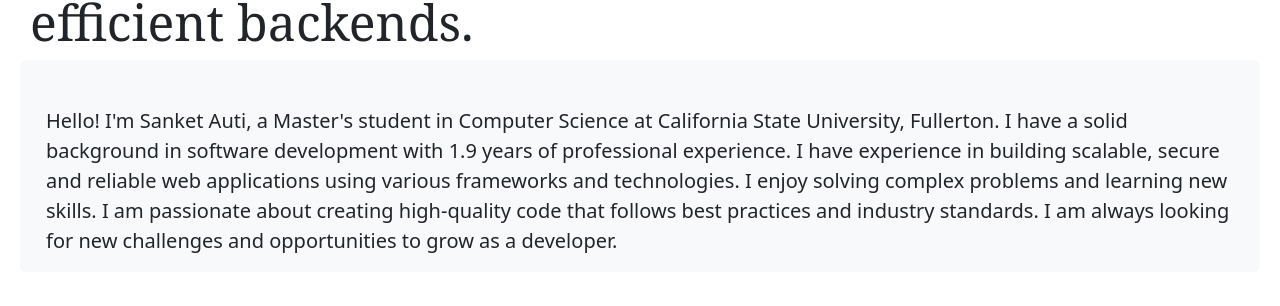
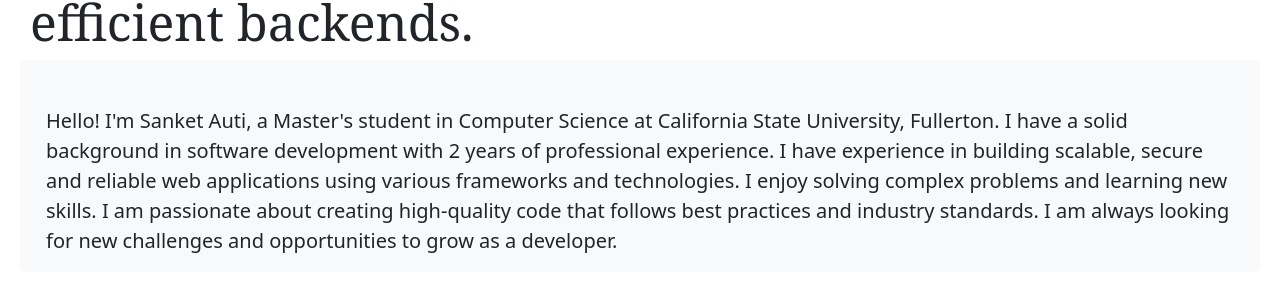
Before and after one commit to sanketauti8/portfolio, a React (Create React App) app: page / in a window 1280 px wide. Shown: the part 265-571 px from the top of the page. Built offline with nearby package versions, Linux system fonts and the light colour scheme.

Commit message:
Update data.js

```diff
--- a/src/data.js
+++ b/src/data.js
@@ -17,7 +17,7 @@
     homepage: {
       title: "Engineering the web, from elegant interfaces to efficient backends.",
       description:
-        " Hello! I'm Sanket Auti, a Master's student in Computer Science at California State University, Fullerton. I have a solid background in software development with 1.9 years of professional experience. I have experience in building scalable, secure and reliable web applications using various frameworks and technologies. I enjoy solving complex problems and learning new skills. I am passionate about creating high-quality code that follows best practices and industry standards. I am always looking for new challenges and opportunities to grow as a developer.",
+        " Hello! I'm Sanket Auti, a Master's student in Computer Science at California State University, Fullerton. I have a solid background in software development with 2 years of professional experience. I have experience in building scalable, secure and reliable web applications using various frameworks and technologies. I enjoy solving complex problems and learning new skills. I am passionate about creating high-quality code that follows best practices and industry standards. I am always looking for new challenges and opportunities to grow as a developer.",
     },
     about: {
       title: "I am Sanket Auti, a Computer Science graduate student at California State University, Fullerton, specializing in software development",
```
